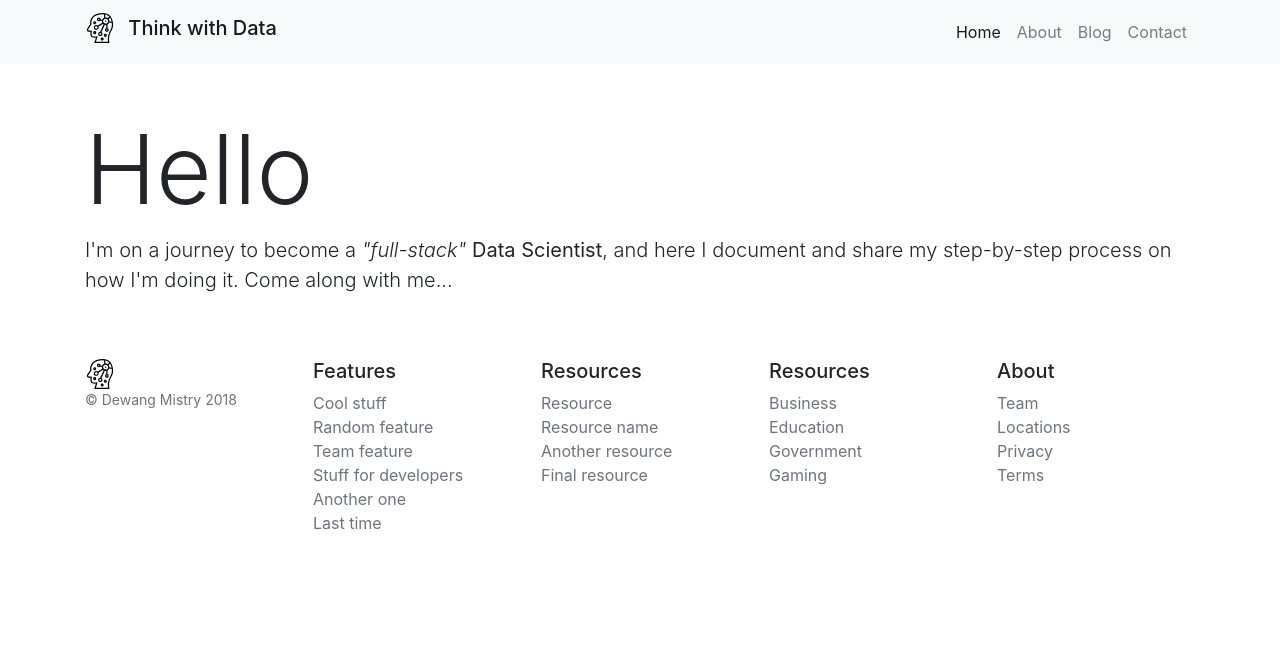
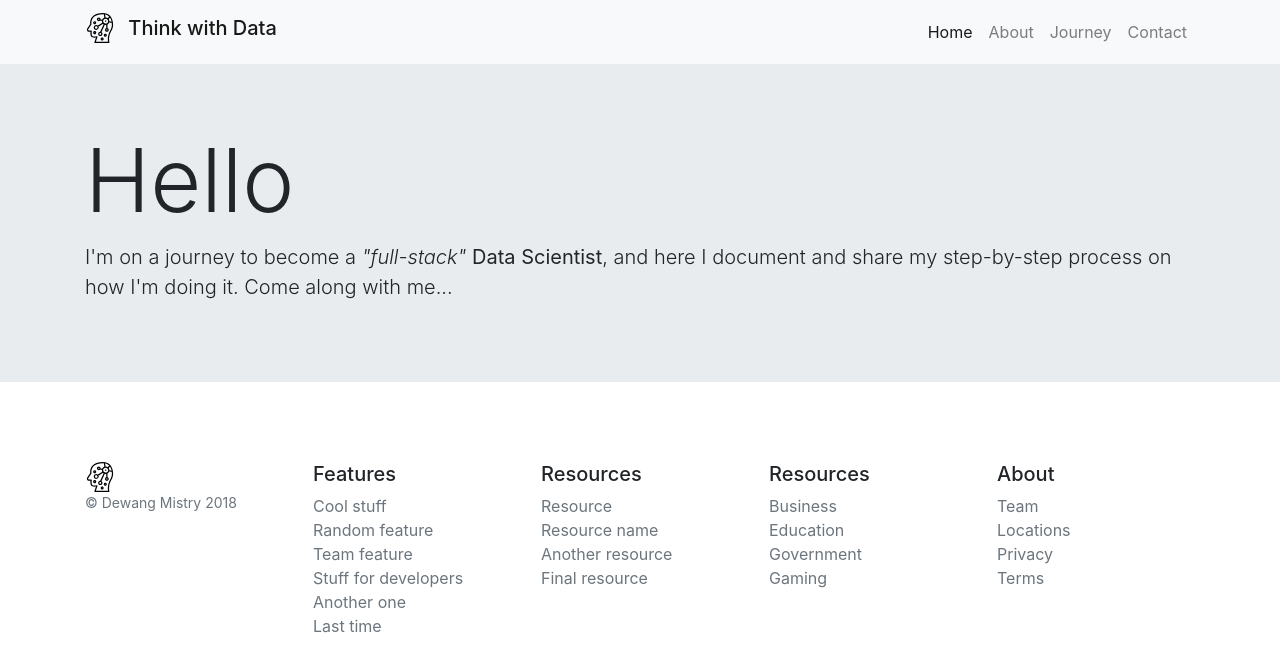
Before and after one commit to ThinkWithData/ThinkWithData.github.io, a plain HTML site: page index-static.html in a window 1280 px wide. Drawn offline with nearby package versions, Linux system fonts and the light colour scheme.

```diff
--- a/index.html
+++ b/index-static.html
@@ -36,7 +36,7 @@
                         <a class="nav-link" href="#">About</a>
                     </li>
                     <li class="nav-item">
-                        <a class="nav-link" href="#">Blog</a>
+                        <a class="nav-link" href="#">Journey</a>
                     </li>
                     <li class="nav-item">
                         <a class="nav-link" href="#">Contact</a>
@@ -47,9 +47,11 @@
     </nav>
 
     <!-- Page Content -->
-    <div class="container mt-4">
-        <h1 class="display-1 pt-4">Hello</h1>
-        <p class="lead">I'm on a journey to become a <i>"full-stack"</i> <b>Data Scientist</b>, and here I document and share my step-by-step process on how I'm doing it. Come along with me...</p>
+    <div class="jumbotron jumbotron-fluid">
+        <div class="container">
+            <h1 class="display-2">Hello</h1>
+            <p class="lead">I'm on a journey to become a <i>"full-stack"</i> <b>Data Scientist</b>, and here I document and share my step-by-step process on how I'm doing it. Come along with me...</p>
+        </div>
     </div>
 
     <!--  Footer  -->
```
